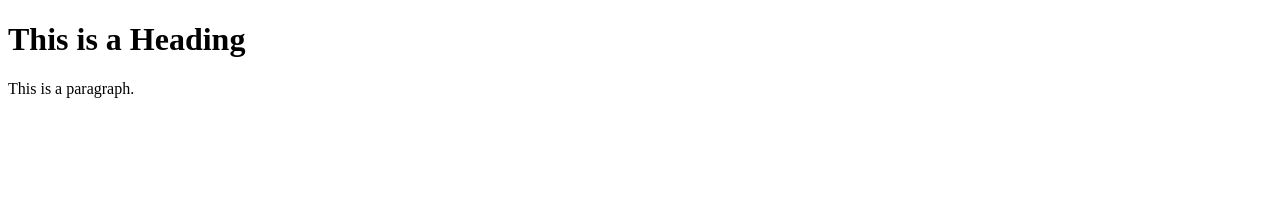
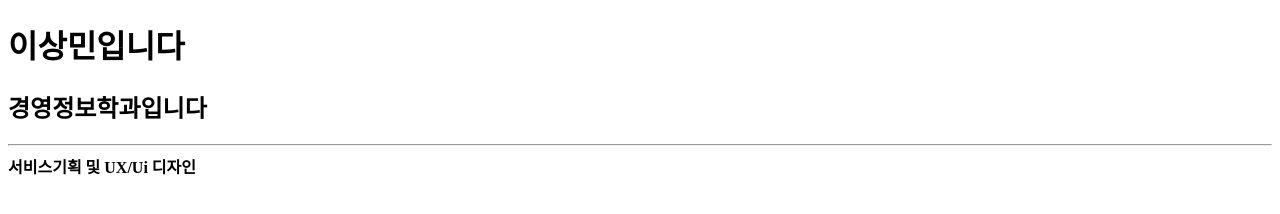
Before and after one commit to idenyo/web, a plain HTML site: page index.html in a window 1280 px wide. Drawn offline with Linux system fonts and the light colour scheme.

Commit message:
Add files via upload

```diff
--- a/index.html
+++ b/index.html
@@ -1,10 +1,15 @@
 <!DOCTYPE html>
-<html>
+<html lang="en">
 <head>
-<title>2115517 이상민</title>
+    <meta charset="UTF-8">
+    <meta http-equiv="X-UA-Compatible" content="IE=edge">
+    <meta name="viewport" content="width=device-width, initial-scale=1.0">
+    <title>Document</title>
 </head>
 <body>
-<h1>This is a Heading</h1>
-<p>This is a paragraph.</p>
+    <h1>이상민입니다</h1>
+    <h2>경영정보학과입니다</h2>
+    <hr>
+    <b>서비스기획 및 UX/Ui 디자인</b>
 </body>
 </html>
```
